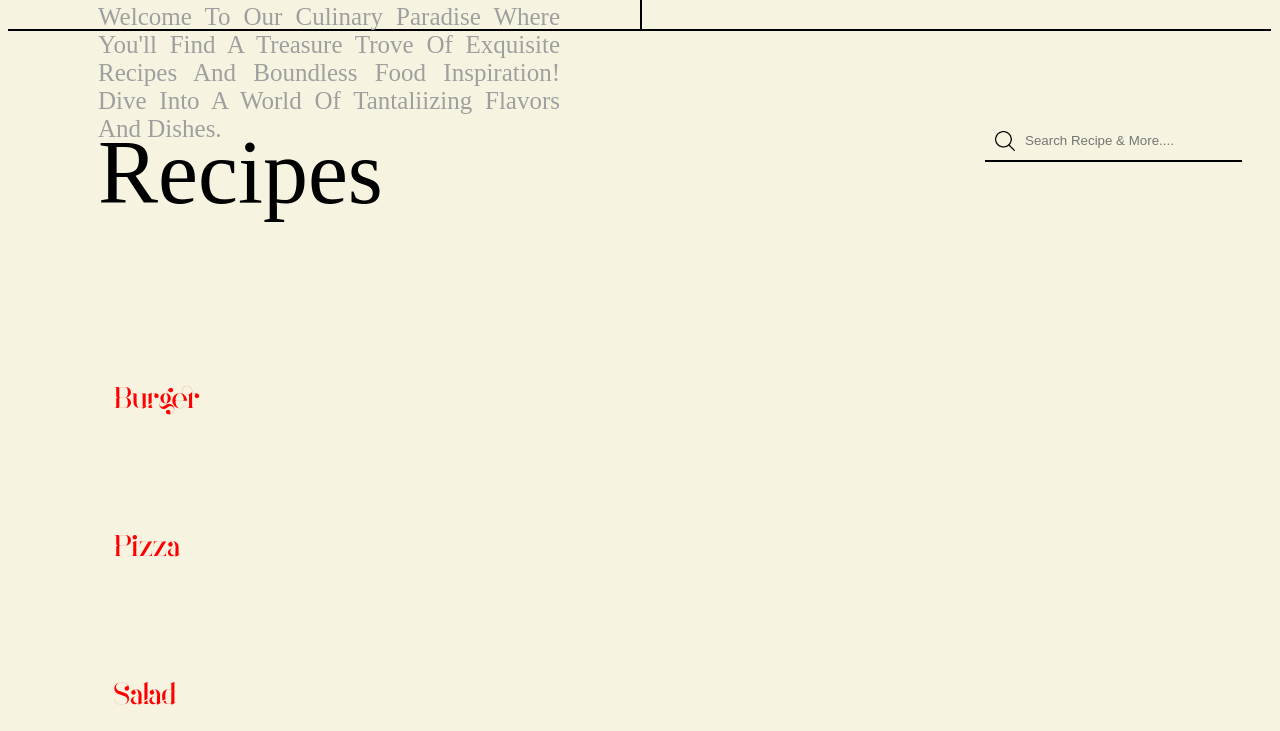
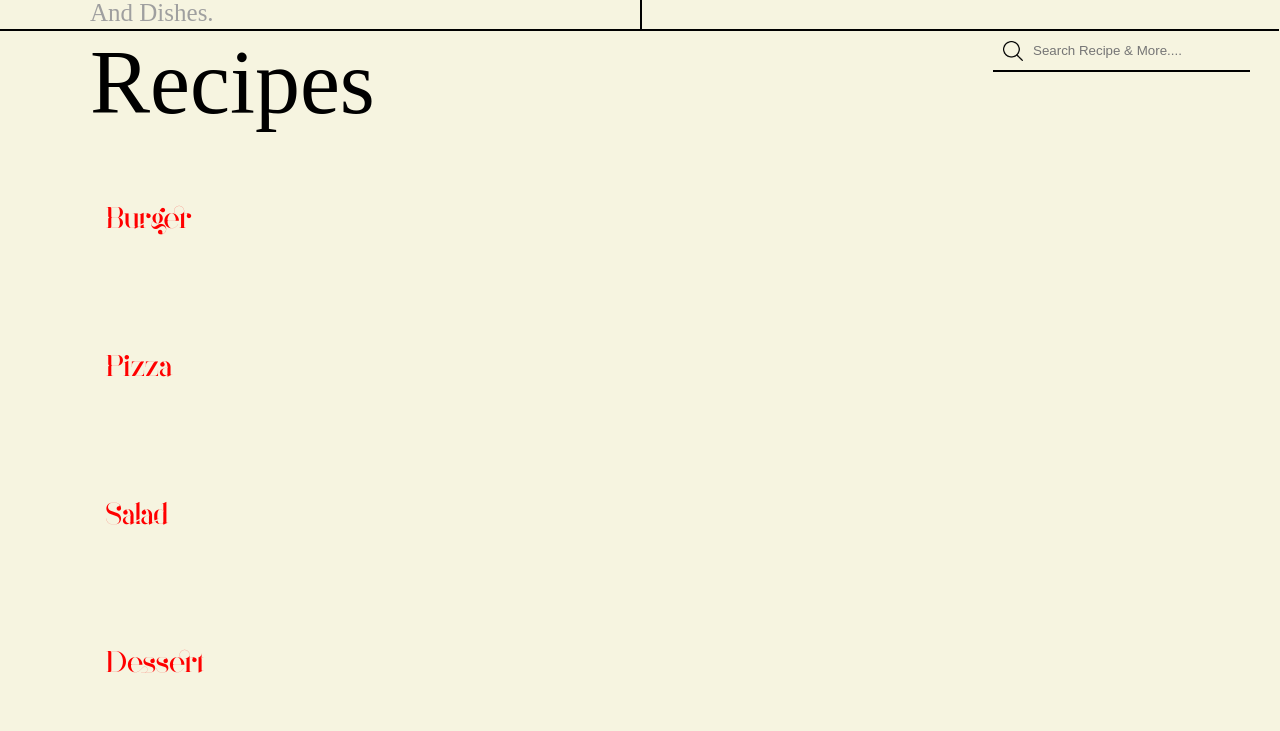
Before and after one commit to miasilvia/Learn-FrontEnd-1, a plain HTML site: page index.html in a window 1280 px wide. Shown: the part 687-1418 px from the top of the page. Drawn offline with Linux system fonts and the light colour scheme.

Commit message:
Update and rename Style.css to style.css
ubah nama file depan huruf kecil

```diff
--- a/css/Style.css
+++ b/css/style.css
@@ -1,4 +1,8 @@
-
+*,
+html {
+    padding: 0;
+    margin: 0;
+}
 
 body{
     background-color: rgb(246, 244, 224);
```
